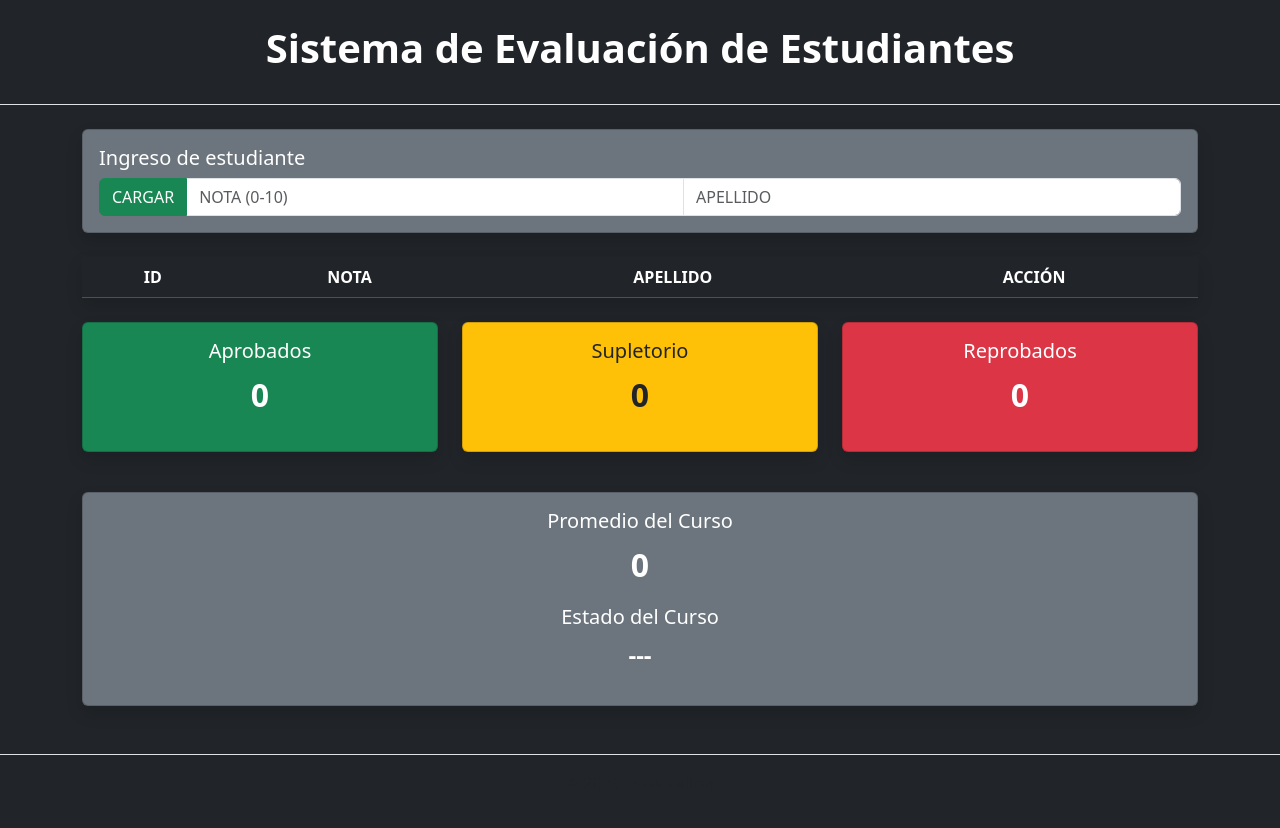
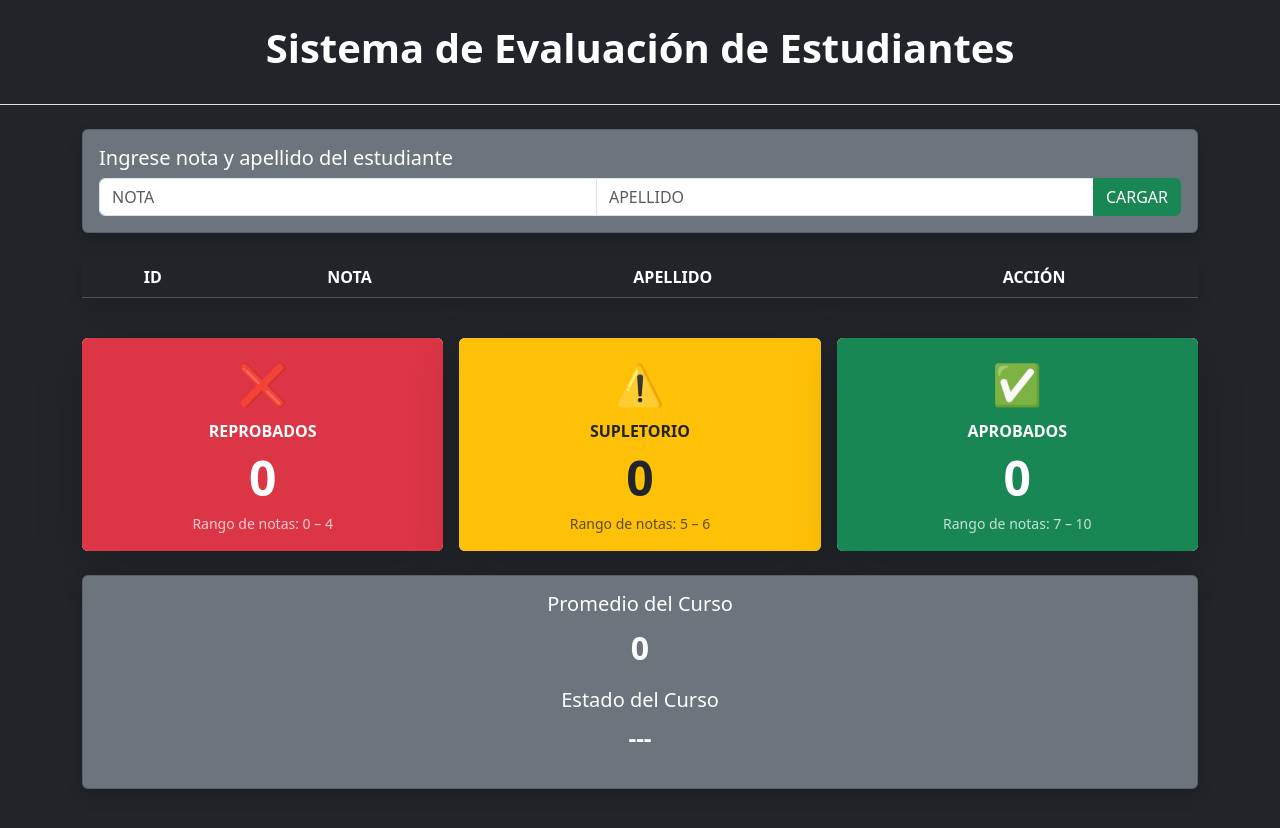
Before and after one commit to JoseLeitonProgramer/Sistema_de_Estudiantes, a website built with Vite: page index.html in a window 1280 px wide. Shown: the top 828 px of the page. Built offline with nearby package versions, Linux system fonts and the light colour scheme; files whose address does not match are found by name.

Commit message:
add changes

```diff
--- a/index.html
+++ b/index.html
@@ -20,12 +20,12 @@
             <!-- FORMULARIO -->
             <div class="card bg-secondary text-white mb-4 shadow">
                 <div class="card-body">
-                    <h5>Ingreso de estudiante</h5>
+                    <h5>Ingrese nota y apellido del estudiante</h5>
                     <div class="input-group">
+                        <input type="number" id="txt_nota" class="form-control" placeholder="NOTA" min="5"
+                            max="10" required>
+                        <input type="text" id="txt_apellido" class="form-control" placeholder="APELLIDO">
                         <button class="btn btn-success" id="btn_cargar">CARGAR</button>
-                        <input type="number" id="txt_nota" class="form-control" placeholder="NOTA (0-10)" min="0"
-                            max="10">
-                        <input type="text" id="txt_apellido" class="form-control" placeholder="APELLIDO">
                     </div>
                 </div>
             </div>
@@ -41,41 +41,51 @@
                     </tr>
                 </thead>
                 <tbody id="tabla_estudiantes">
-                    <!-- filas dinámicas -->
+
                 </tbody>
             </table>
 
             <!-- RESULTADOS -->
-            <div class="row text-center mt-4">
+            <div class="row text-center mt-4 g-3">
 
-                <div class="col-md-4 mb-3">
-                    <div class="card bg-success text-white shadow">
-                        <div class="card-body">
-                            <h5>Aprobados</h5>
-                            <p class="fs-2 fw-bold" id="total_aprobados">0</p>
+                <!-- REPROBADOS -->
+                <div class="col-md-4">
+                    <div class="card border-0 shadow-lg h-100">
+                        <div class="card-body bg-danger text-white rounded">
+                            <div class="mb-2 fs-1">❌</div>
+                            <h6 class="text-uppercase fw-semibold">Reprobados</h6>
+                            <p class="display-5 fw-bold mb-1" id="total_reprobados">0</p>
+                            <small class="opacity-75">Rango de notas: 0 – 4</small>
                         </div>
                     </div>
                 </div>
 
-                <div class="col-md-4 mb-3">
-                    <div class="card bg-warning text-dark shadow">
-                        <div class="card-body">
-                            <h5>Supletorio</h5>
-                            <p class="fs-2 fw-bold" id="total_supletorios">0</p>
+                <!-- SUPLETORIO -->
+                <div class="col-md-4">
+                    <div class="card border-0 shadow-lg h-100">
+                        <div class="card-body bg-warning text-dark rounded">
+                            <div class="mb-2 fs-1">⚠️</div>
+                            <h6 class="text-uppercase fw-semibold">Supletorio</h6>
+                            <p class="display-5 fw-bold mb-1" id="total_supletorios">0</p>
+                            <small class="opacity-75">Rango de notas: 5 – 6</small>
                         </div>
                     </div>
                 </div>
 
-                <div class="col-md-4 mb-3">
-                    <div class="card bg-danger text-white shadow">
-                        <div class="card-body">
-                            <h5>Reprobados</h5>
-                            <p class="fs-2 fw-bold" id="total_reprobados">0</p>
+                <!-- APROBADOS -->
+                <div class="col-md-4">
+                    <div class="card border-0 shadow-lg h-100">
+                        <div class="card-body bg-success text-white rounded">
+                            <div class="mb-2 fs-1">✅</div>
+                            <h6 class="text-uppercase fw-semibold">Aprobados</h6>
+                            <p class="display-5 fw-bold mb-1" id="total_aprobados">0</p>
+                            <small class="opacity-75">Rango de notas: 7 – 10</small>
                         </div>
                     </div>
                 </div>
 
             </div>
+
 
             <!-- PROMEDIO -->
             <div class="card bg-secondary text-white mt-4 shadow">
```
